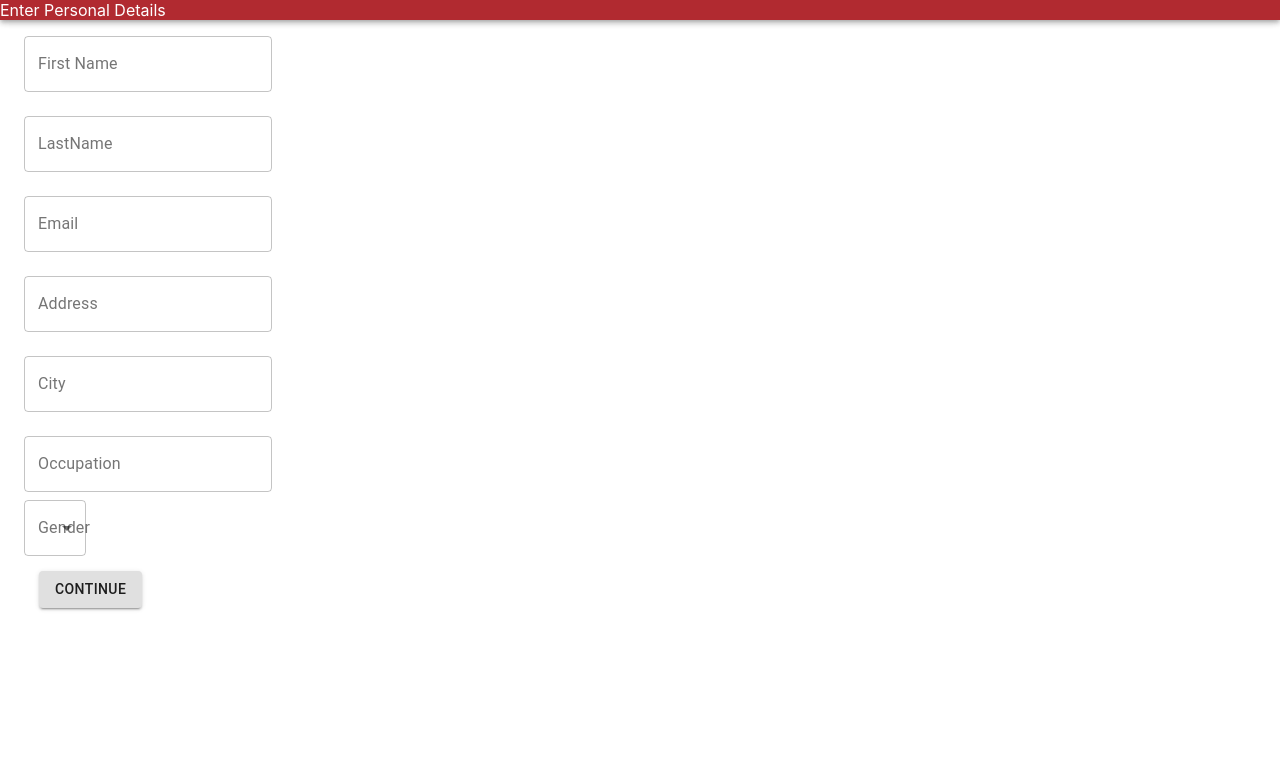
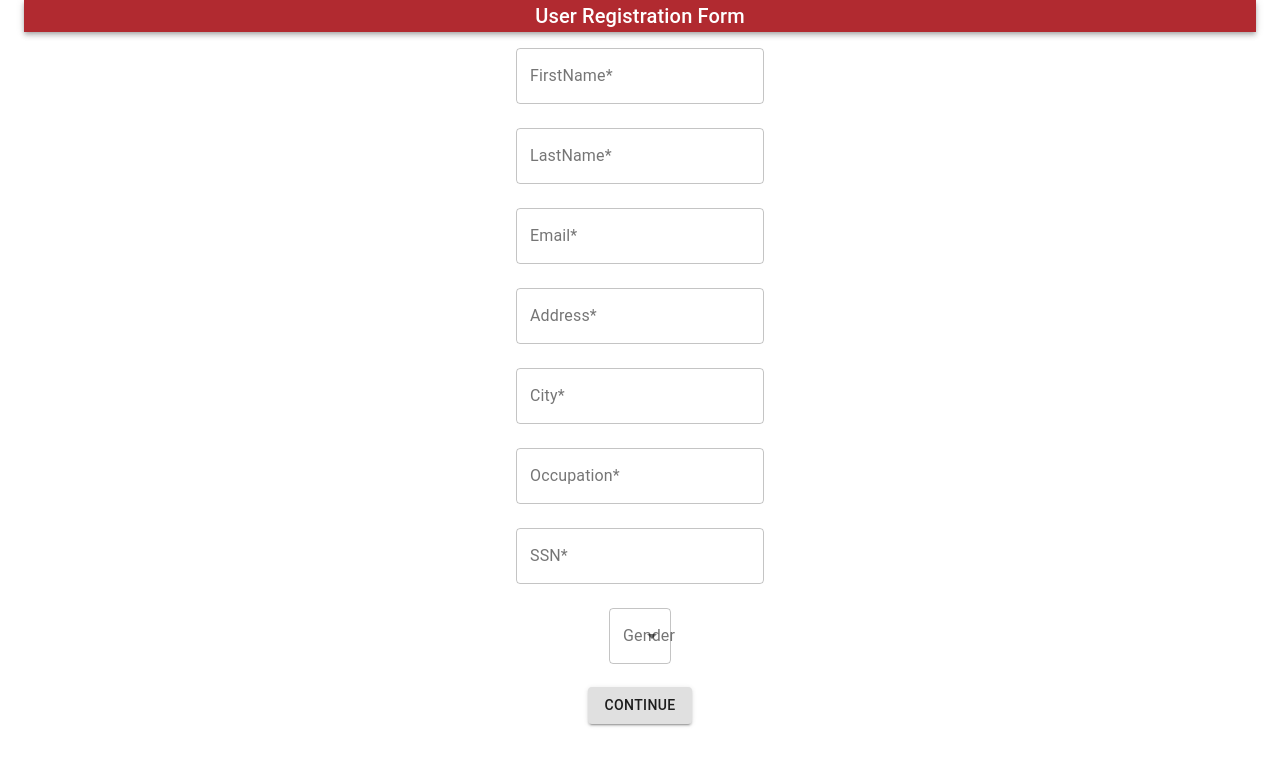
Before and after one commit to gopinathsjsu/team-project-jarvis202, a React (Create React App) app in the folder WebApp/: page /register in a window 1280 px wide. Shown: the top 766 px of the page. Built offline with nearby package versions, Linux system fonts and the light colour scheme; no server answers; what aws-amplify would draw is missing.

Commit message:
Added Validations on the Resgistration Form

```diff
--- a/WebApp/src/Components/Register/FormUserDetails.js
+++ b/WebApp/src/Components/Register/FormUserDetails.js
@@ -7,6 +7,37 @@ import InputLabel from '@material-ui/core/InputLabel';
 import MenuItem from '@material-ui/core/MenuItem';
 import FormControl from '@material-ui/core/FormControl';
 import Select from '@material-ui/core/Select';
+import Typography from '@material-ui/core/Typography';
+import FormControlLabel from '@material-ui/core/FormControlLabel';
+import Radio from '@material-ui/core/Radio';
+import RadioGroup from '@material-ui/core/RadioGroup';
+import Container from '@material-ui/core/Container';
+
+
+
+
+const rx_live = /^[+-]?\d*(?:[.,]\d*)?$/
+
+const initialState = {
+    step: 1,
+    firstName: '',
+    middleName: '',
+    lastName: '',
+    email: '',
+    occupation: '',
+    address: '',
+    ssn: '',
+    gender: '',
+    city: '',
+
+    nameError: "",
+    emailError: "",
+    ssnError: "",
+    occError: "",
+    cityError: "",
+    addError: "",
+
+}
 
 
 
@@ -14,101 +45,206 @@ export class FormUserDetails extends Component {
 
     continue = e => {
         e.preventDefault();
+        const isValid = this.validate();
+        if (isValid) {
+            console.log("All fields are validated");
+            console.log(this.props.values);
             this.props.nextStep();
+        } else {
+            console.log("Fields are not filled");
+            console.log(this.props.values);
+            this.setState(initialState);
+
+        }
+    };
+
+
+
+    validate = () => {
+        let nameError = "";
+        let emailError = "";
+        let ssnError = "";
+        let occError = "";
+        let cityError = "";
+        let addError = "";
+
+
+
+        if (!this.props.values.firstName) {
+            this.props.values.nameError = "Name is blank";
+            nameError = this.props.values.nameError;
+        }
+
+        if (!this.props.values.email.includes("@")) {
+            this.props.values.emailError = "Email Invalid or blank ";
+            emailError = this.props.values.emailError;
+        }
+
+        if (!this.props.values.occupation) {
+            this.props.values.occError = "Occupation is blank ";
+            occError = this.props.values.occError;
+        }
+
+        if (!this.props.values.address) {
+            this.props.values.addError = "Address is blank ";
+            addError = this.props.values.addError;
+        }
+
+        if (!this.props.values.city) {
+            this.props.values.cityError = "City is blank ";
+            cityError = this.props.values.cityError;
+        }
+
+        if (!this.props.values.ssn || this.props.values.ssn.length < 4) {
+            this.props.values.ssnError = "SSN blank or Length should be greater than 4 ";
+            ssnError = this.props.values.ssnError;
+        }
+
+        if (emailError || nameError || ssnError || occError || cityError || addError) {
+            this.setState({ emailError, nameError, ssnError, occError, cityError, addError });
+            return false;
+        }
+
+        return true;
     };
 
     render() {
         const { values, handleChange } = this.props;
+
         return (
             <React.Fragment>
 
-                <Grid container
+                <form onSubmit={this.continue}>
+                    <AppBar position='static'>
+                        <Typography variant='h6' align='center'>
+                            User Registration Form
+                         </Typography>
+                    </AppBar>
+
+                    <Container
                         direction="column"
                         justify="center"
                         alignItems="flex-start"
+                        maxWidth="sm"
+                        align='center'
                     >
-
-                    <AppBar title="Enter Personal Details" >
-                        Enter Personal Details
-                    </AppBar>
-
-                    <br />
-
+                        <div>
                             <TextField
                                 variant='outlined'
                                 margin='normal'
-                        label="First Name"
+                                label="FirstName*"
                                 onChange={handleChange('firstName')}
                                 defaultValue={values.firstName}
+                                error={values.nameError !== ""}
+                                helperText={values.nameError !== "" ? values.nameError : ""}
                             />
+                        </div>
 
+                        <div>
                             <TextField
                                 variant='outlined'
                                 margin='normal'
-                        label='LastName'
+                                label='LastName*'
                                 onChange={handleChange('lastName')}
                                 defaultValue={values.lastName}
+                                error={values.nameError !== ""}
+                                helperText={values.nameError !== "" ? values.nameError : ""}
                             />
+                        </div>
 
-
+                        <div>
                             <TextField
                                 variant='outlined'
                                 margin='normal'
-                        label='Email'
+                                padding='normal'
+                                label='Email*'
                                 onChange={handleChange('email')}
                                 defaultValue={values.email}
+                                error={values.emailError !== ""}
+                                helperText={values.emailError !== "" ? values.emailError : ""}
+
                             />
 
+                        </div>
 
+
+                        <div>
                             <TextField
                                 variant='outlined'
                                 margin='normal'
-                        label='Address'
+                                label='Address*'
                                 onChange={handleChange('address')}
                                 defaultValue={values.address}
+                                error={values.addError !== ""}
+                                helperText={values.addError !== "" ? values.addError : ""}
                             />
 
-
+                        </div>
+                        <div>
                             <TextField
                                 variant='outlined'
                                 margin='normal'
-                        label='City'
+                                label='City*'
                                 onChange={handleChange('city')}
                                 defaultValue={values.city}
+                                error={values.cityError !== ""}
+                                helperText={values.cityError !== "" ? values.cityError : ""}
                             />
 
-
+                        </div>
                         <TextField
                             variant='outlined'
                             margin='normal'
-                        label='Occupation'
+                            label='Occupation*'
                             onChange={handleChange('occupation')}
                             defaultValue={values.occupation}
+                            error={values.occError !== ""}
+                            helperText={values.occError !== "" ? values.occError : ""}
                         />
 
+                        <div>
+                            <TextField
+                                variant='outlined'
+                                margin='normal'
+                                type='number'
+                                label="SSN*"
+                                inputProps={{ max: 8 }}
+                                onChange={handleChange('ssn')}
+                                defaultValue={values.ssn.number}
+                                error={values.ssnError !== ""}
+                                helperText={values.ssnError !== "" ? values.ssnError : ""}
 
-                    <FormControl variant='outlined'>
-                        <InputLabel > Gender</InputLabel>
+                            />
+                        </div>
+
+                        <div>
+                            <FormControl variant='outlined' margin='normal' align='left' >
+                                <InputLabel >Gender</InputLabel>
                                 <Select
                                     onChange={handleChange('gender')}
                                     defaultValue={values.gender}
                                 >
                                     <MenuItem value='Male'>Male</MenuItem>
                                     <MenuItem value='Female'>Female</MenuItem>
+                                    <MenuItem value='I do not wish to mention'>I do not wish to mention</MenuItem>
+
                                 </Select>
                             </FormControl>
+                        </div>
 
+                        <div>
 
-                </Grid>
                             <Button
                                 type='submit'
                                 variant='contained'
                                 justify='center'
                                 style={styles.button}
-                    onClick={this.continue} >
+                                onClick={this.continue}>
                                 Continue
                             </Button>
-
+                        </div>
+                    </Container>
+                </form >
             </React.Fragment >
 
         )
--- a/WebApp/src/Components/Register/UserForm.js
+++ b/WebApp/src/Components/Register/UserForm.js
@@ -1,21 +1,32 @@
 import React, { Component } from 'react'
 import FormUserDetails from './FormUserDetails'
-import FormPersonalDetails from './FormPersonalDetails'
 import Confirm from './Confirm'
 import Success from './Success'
+import AppBar from '@material-ui/core/AppBar';
 
-export class UserForm extends Component {
-    state = {
+const initialState = {
     step: 1,
     firstName: '',
+    middleName: '',
     lastName: '',
     email: '',
     occupation: '',
     address: '',
     ssn: '',
     gender: '',
-        city: ''
+    city: '',
+
+    nameError: "",
+    emailError: "",
+    ssnError: "",
+    occError: "",
+    cityError: "",
+    addError: "",
 }
+
+
+export class UserForm extends Component {
+    state = initialState;
 
 
     //Proceed to NextStep
@@ -39,38 +50,54 @@ export class UserForm extends Component {
         this.setState({ [input]: e.target.value });
     }
 
+    handleChangeNumber(event) {
+        const re = /^[0-9\b]+$/;
+        if (event.target.value === '' || re.test(event.target.value)) {
+            this.setState({ number: event.target.value })
+        }
+    }
+
+    handleSubmit = event => {
+        event.preventDefault();
+        const isValid = this.validate();
+        if (isValid) {
+            console.log(this.state);
+            // clear form
+            this.setState(initialState);
+        }
+    };
+
+
 
     render() {
+
         const { step } = this.state;
-        const { firstName, lastName, email, address, city, occupation, gender } = this.state
-        const values = { firstName, lastName, email, address, city, occupation, gender }
+        const { firstName, lastName, email, address, city, occupation, ssn, gender, nameError, emailError, ssnError, occError, cityError, addError } = this.state
+        const values = { firstName, lastName, email, address, city, occupation, ssn, gender, nameError, emailError, ssnError, occError, cityError, addError }
 
         switch (step) {
             case 1:
                 return (
+                    <form onSubmit={this.handleSubmit}>
+
                         <FormUserDetails
                             nextStep={this.nextStep}
                             handleChange={this.handleChange}
                             values={values}
+                            handleSubmit={this.handleSubmit}
 
                         />
+                    </form >
                 )
+
             case 2:
-                return <FormPersonalDetails
-                    nextStep={this.nextStep}
-                    previousStep={this.previousStep}
-                    handleChange={this.handleChange}
-                    values={values}
-
-                />
-            case 3:
                 return <Confirm
                     nextStep={this.nextStep}
                     previousStep={this.previousStep}
                     values={values}
                 />
 
-            case 4:
+            case 3:
                 return < Success />
         }
     }
```
Also changed, not shown: WebApp/src/Components/Register/Confirm.js (+27 -10 lines), WebApp/src/Components/Register/FormPersonalDetails.js (deleted, +0 -79 lines), WebApp/src/Components/Register/Success.js (+13 -16 lines), 2 other files (tests, documents, lock files or other folders). Lines whose indentation alone changed are shown as unchanged.
